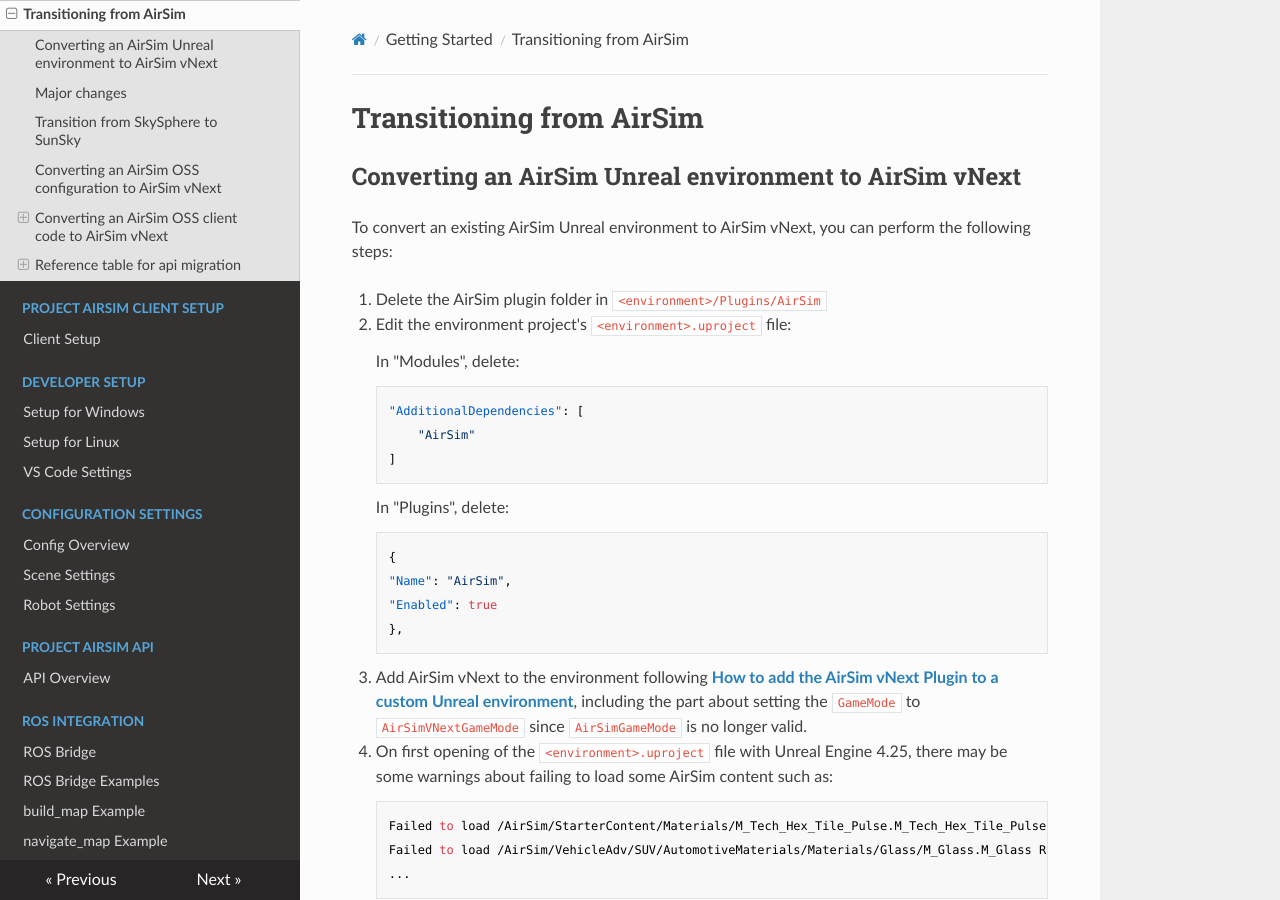
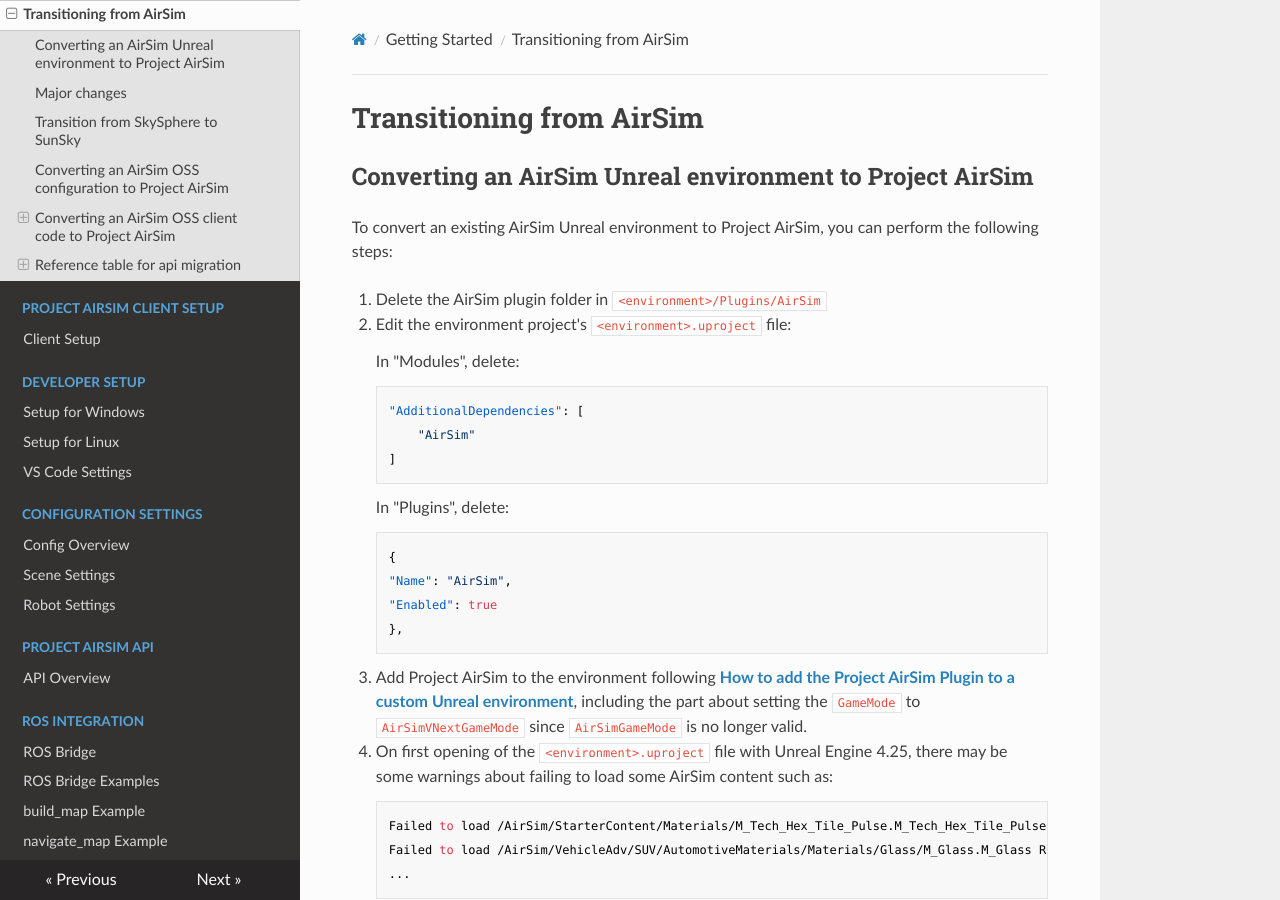
Before and after one commit to xi-virus/ProjectAirSim, an MkDocs documentation site: the page built from docs/transition_from_airsim.md, in a window 1280 px wide and 900 px high. Built offline with MkDocs 1.6.1, drawn with Linux system fonts in a browser that asks for light colours; nearby versions of some CDN libraries; some of the changed text lies outside the part shown.

Commit message:
AirSim vnext to Project AirSim

```diff
--- a/docs/transition_from_airsim.md
+++ b/docs/transition_from_airsim.md
@@ -1,8 +1,8 @@
 # Transitioning from AirSim
 
-## Converting an AirSim Unreal environment to AirSim vNext
+## Converting an AirSim Unreal environment to Project AirSim
 
-To convert an existing AirSim Unreal environment to AirSim vNext, you can perform the following steps:
+To convert an existing AirSim Unreal environment to Project AirSim, you can perform the following steps:
 
 1. Delete the AirSim plugin folder in `<environment>/Plugins/AirSim`
 
@@ -21,7 +21,7 @@
         "Enabled": true
         },
 
-3. Add AirSim vNext to the environment following **[How to add the AirSim vNext Plugin to a custom Unreal environment](use_plugin.md#how-to-add-the-airsim-v-next-plugin-to-a-custom-unreal-environment)**, including the part about setting the `GameMode` to `AirSimVNextGameMode` since `AirSimGameMode` is no longer valid.
+3. Add Project AirSim to the environment following **[How to add the Project AirSim Plugin to a custom Unreal environment](use_plugin.md#how-to-add-the-airsim-v-next-plugin-to-a-custom-unreal-environment)**, including the part about setting the `GameMode` to `AirSimVNextGameMode` since `AirSimGameMode` is no longer valid.
 
 4. On first opening of the `<environment>.uproject` file with Unreal Engine 4.25, there may be some warnings about failing to load some AirSim content such as:
 
@@ -55,7 +55,7 @@
 6. Make sure the ID Name of the SunSky actor  is "SunSky_2" (you can see this by hovering the mouse over the actor label in the World Outliner actor liss). The "SunSky_2" is the default unless there are other SunSky actors in your scene.
 7. You can also add "Volumetric Clouds" actor to the scene to make the sky dome more realistic.
 
-## Converting an AirSim OSS configuration to AirSim vNext
+## Converting an AirSim OSS configuration to Project AirSim
 
 Refer to the [documentation on configuration](config.md) for information about Project AirSim's configuration files and what settings are available.
 
@@ -310,7 +310,7 @@
 
 Not part of configuration. Use the `address`, `port_topics`, and `port_services` parameters when initializing the `AirSimVNextClient`.
 
-## Converting an AirSim OSS client code to AirSim vNext
+## Converting an AirSim OSS client code to Project AirSim
 
 ### General considerations
 
```
